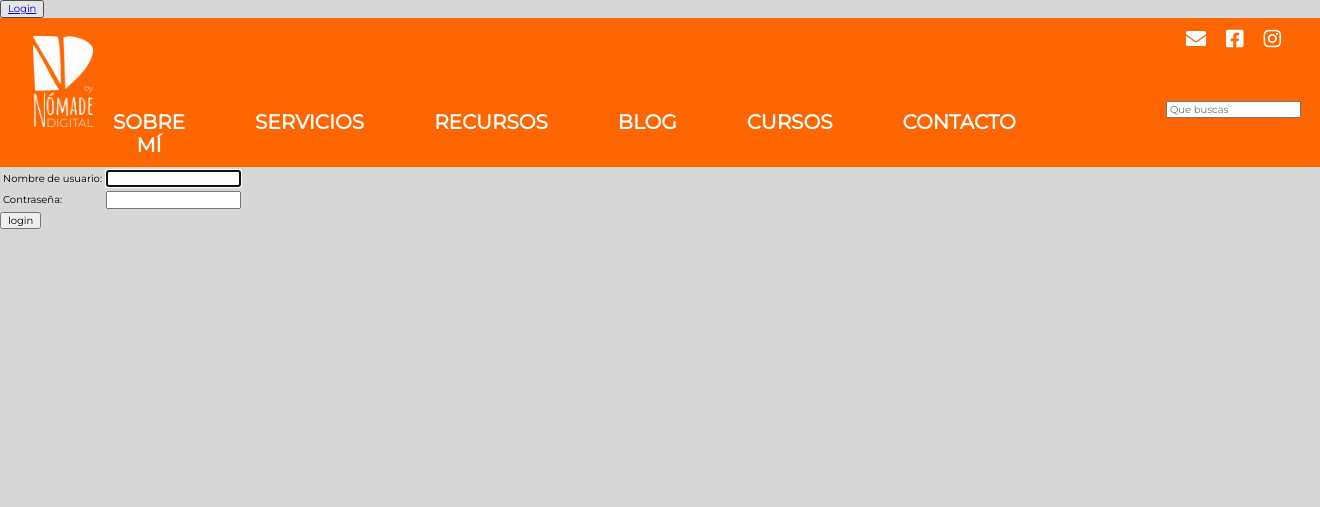
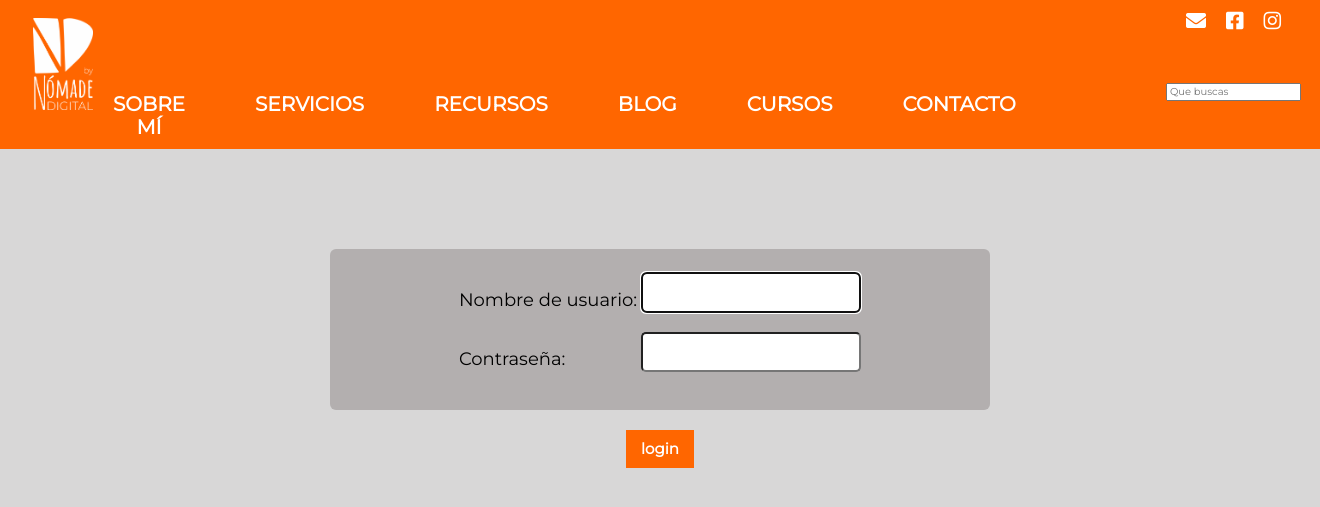
Before and after one commit to Cristian-Estevez/Nomade-Digital, a Django app: page /accounts/login/ in a window 1320 px wide. Shown: the top 507 px of the page. Run offline with Django 3.2, Linux system fonts and the light colour scheme.

Commit message:
css al loguin

```diff
--- a/nomade_digital/blog/templates/blog/layout.html
+++ b/nomade_digital/blog/templates/blog/layout.html
@@ -25,19 +25,20 @@
     <title>Nomade Digital Blog</title>
 </head>
 <body>
-    <!-- Este botn es el de login-->
-    {% if user.is_authenticated %}
-        <p>{{ user.username }}, estás logueada/o &nbsp; &nbsp; &nbsp; &nbsp; &nbsp;<a href="{% url 'logout' %}">Logout</a></p>
 
-    {% else %}
-
-            <button><a href="{% url 'login' %}">Login</a></button>
-
-    {% endif %}
 
 
     <!-- HEADER--------- -->
     <header>
+        <!-- Este botn es el de login-->
+    {% if user.is_authenticated %}
+    <p style="font-size: 2rem; text-align: center; padding-top: 2rem; font-weight: 800;">Bienvenido {{ user.username }}, estás logueada/o &nbsp; &nbsp; &nbsp; &nbsp; &nbsp;<a href="{% url 'logout' %}" class="boton">Logout</a></p>
+
+    {% else %}
+
+            <a href="{% url 'login' %}" class="boton" style="color: rgb(255, 102, 0); float: left; height: 100px;"></a>
+
+    {% endif %}
         <div class="contenedor">
             <div class="contenido-header">
 
--- a/nomade_digital/index/static/index/css/styles.css
+++ b/nomade_digital/index/static/index/css/styles.css
@@ -383,6 +383,7 @@
             font-size: 1.5rem;
             transition: .3s;
 
+
         }
 
         .boton:hover{
@@ -493,6 +494,13 @@
             padding: 8px 15px;
         }
 
+
+        /* PAGINAS INTERNAS----------
+        ------loguin------- */
+        .espacio-secreto{
+            float: left;
+        }
+
         /* PAGINAS INTERNAS----------
         ------ADMINISTRACION BLOG
         EDITAR POST------- */
--- a/nomade_digital/index/templates/registration/login.html
+++ b/nomade_digital/index/templates/registration/login.html
@@ -4,23 +4,23 @@
 
 {% block content %}
     {% if form.errors %}
-        <p>Your username and password didn't match. Please try again.</p>
+        <p><script>alert("Contraseña incorrecta. Inténtalo de nuevo");</script></p>
     {% endif %}
 
     <form method="post" action="{% url 'login' %}">
     {% csrf_token %}
-        <table>
+        <table class="contenedor contenedor-formulario" style="margin-top: 10rem; display: flex; align-items: center; width: 50%;">
         <tr>
-            <td>{{ form.username.label_tag }}</td>
-            <td>{{ form.username }}</td>
+            <td style="font-size: 1.8rem;">{{ form.username.label_tag }}</td>
+            <td style="font-size: 1.8rem;">{{ form.username }}</td>
         </tr>
         <tr>
-            <td>{{ form.password.label_tag }}</td>
-            <td>{{ form.password }}</td>
+            <td style="font-size: 1.8rem;">{{ form.password.label_tag }}</td>
+            <td style="font-size: 1.8rem;">{{ form.password }}</td>
         </tr>
         </table>
 
-        <input type="submit" value="login" />
-        <input type="hidden" name="next" value="{{ next }}" />
+        <input type="submit" value="login" class="boton" style="display: flex; margin: 20px auto";>
+        <input type="hidden" name="next" value="{{ next }}" >
     </form>
 {% endblock %}
```
Also changed, not shown: nomade_digital/index/templates/index/index.html (+13 -10 lines), nomade_digital/db.sqlite3.
